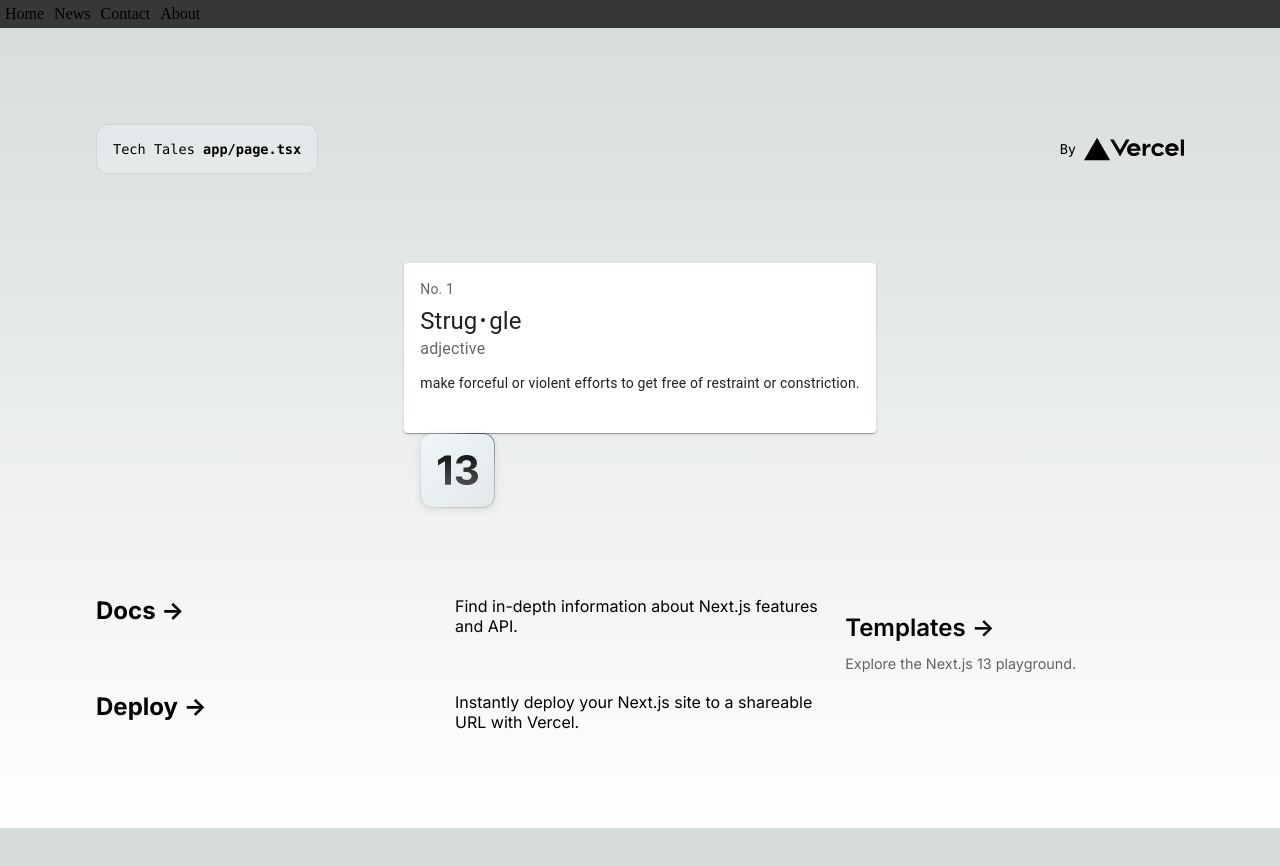
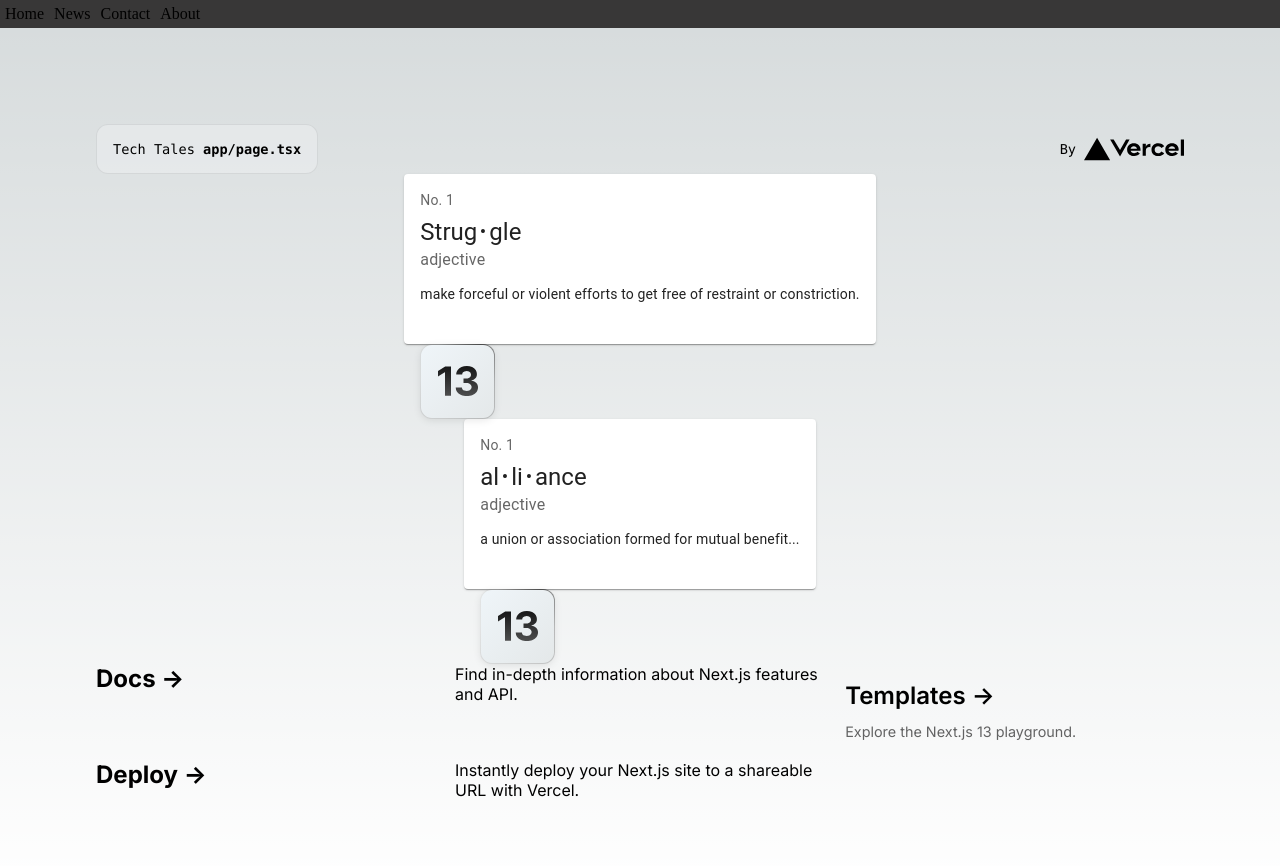
Before and after one commit to rachelCodes20/Nextjs-Blog, a Next.js app in the folder tech-tales/: page / in a window 1280 px wide. Shown: the top 866 px of the page. Before the commit the page ends 828 px from the top, so only its background shows below. Built offline with nearby package versions, Linux system fonts and the light colour scheme.

Commit message:
import new post

```diff
--- a/tech-tales/app/page.tsx
+++ b/tech-tales/app/page.tsx
@@ -2,6 +2,7 @@
 import Image from 'next/image'
 import { Inter } from '@next/font/google'
 import Post1 from './components/post1'
+import Post2 from './components/post2'
 import styles from './page.module.css'
 
 const inter = Inter({ subsets: ['latin'] })
@@ -44,6 +45,16 @@ export default function Home() {
           <Image src="/thirteen.svg" alt="13" width={40} height={31} priority />
         </div>
       </div>
+       <div >
+        {/* <Image
+          className={styles.logo}
+
+        /> */}
+         <Post2 />
+        <div className={styles.thirteen}>
+          <Image src="/thirteen.svg" alt="13" width={40} height={31} priority />
+        </div>
+      </div>
 
       <div className={styles.grid}>
           <h2 className={inter.className}>
```
